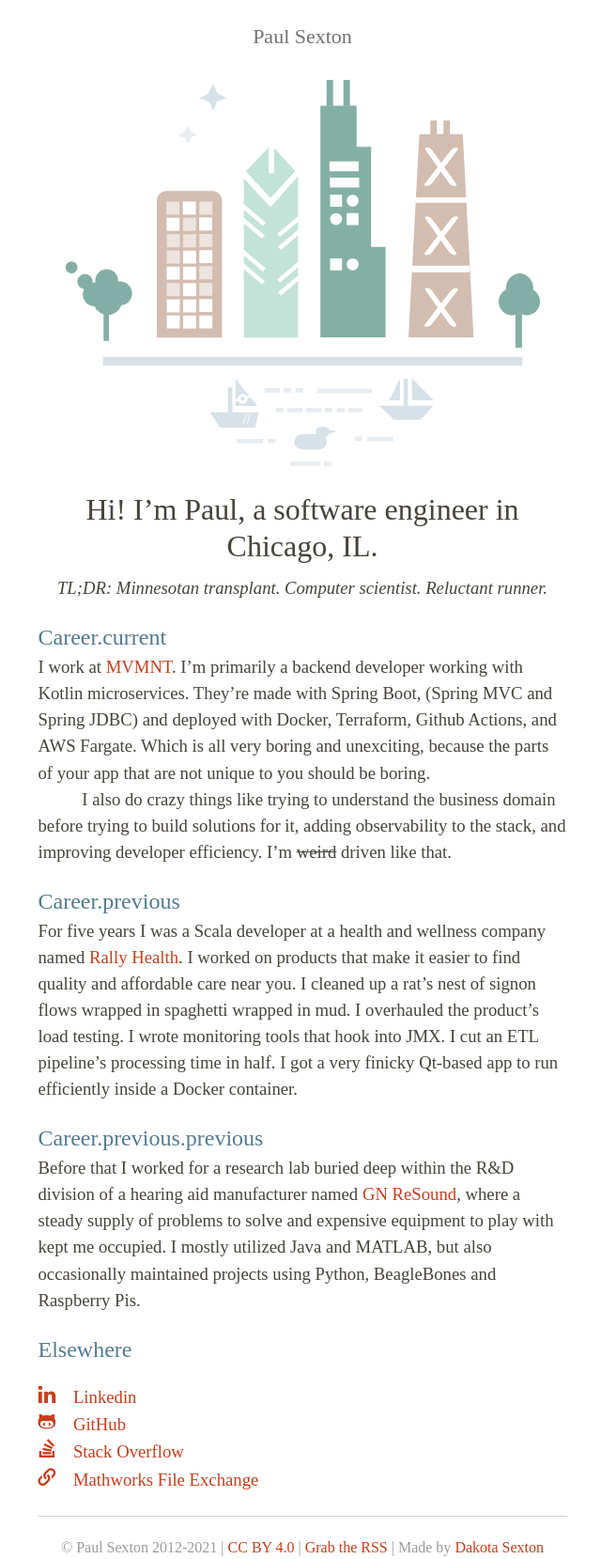
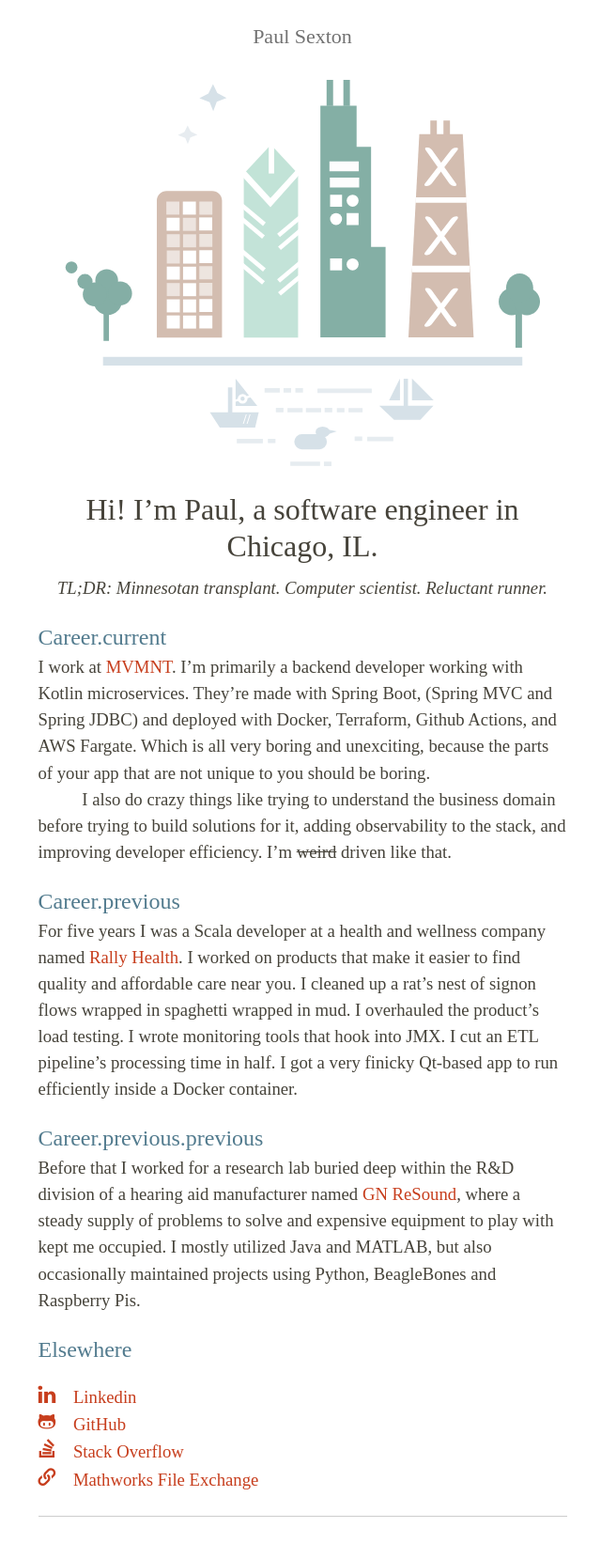
Before and after one commit to psexton/psexton.github.io, a Jekyll site: the page built from index.markdown, in a window 1280 px wide. Shown: the whole page at 94% size, without its empty margins (318-958 px from the left). Built offline with Jekyll 4.4.1, drawn with Linux system fonts in a browser that asks for light colours; some web fonts are replaced; after the commit the page ends 1614 px from its top, so only the background shows below that.

Commit message:
remove footer

```diff
--- a/_includes/footer.html
+++ b/_includes/footer.html
@@ -1,8 +1,3 @@
-
-
-<footer>
-&copy; Paul Sexton 2012-2021 | <a href="http://creativecommons.org/licenses/by/4.0" rel="license noopener noreferrer">CC BY 4.0</a> |  <a href="/feed.xml">Grab the RSS</a> | Made by <a href="http://tinykitelab.com">Dakota Sexton</a>
-</footer>
 
 <script src="/js/vendor/jquery.min.js"></script>
     <script src="/js/vendor/tweenmax.min.js"></script>
```
